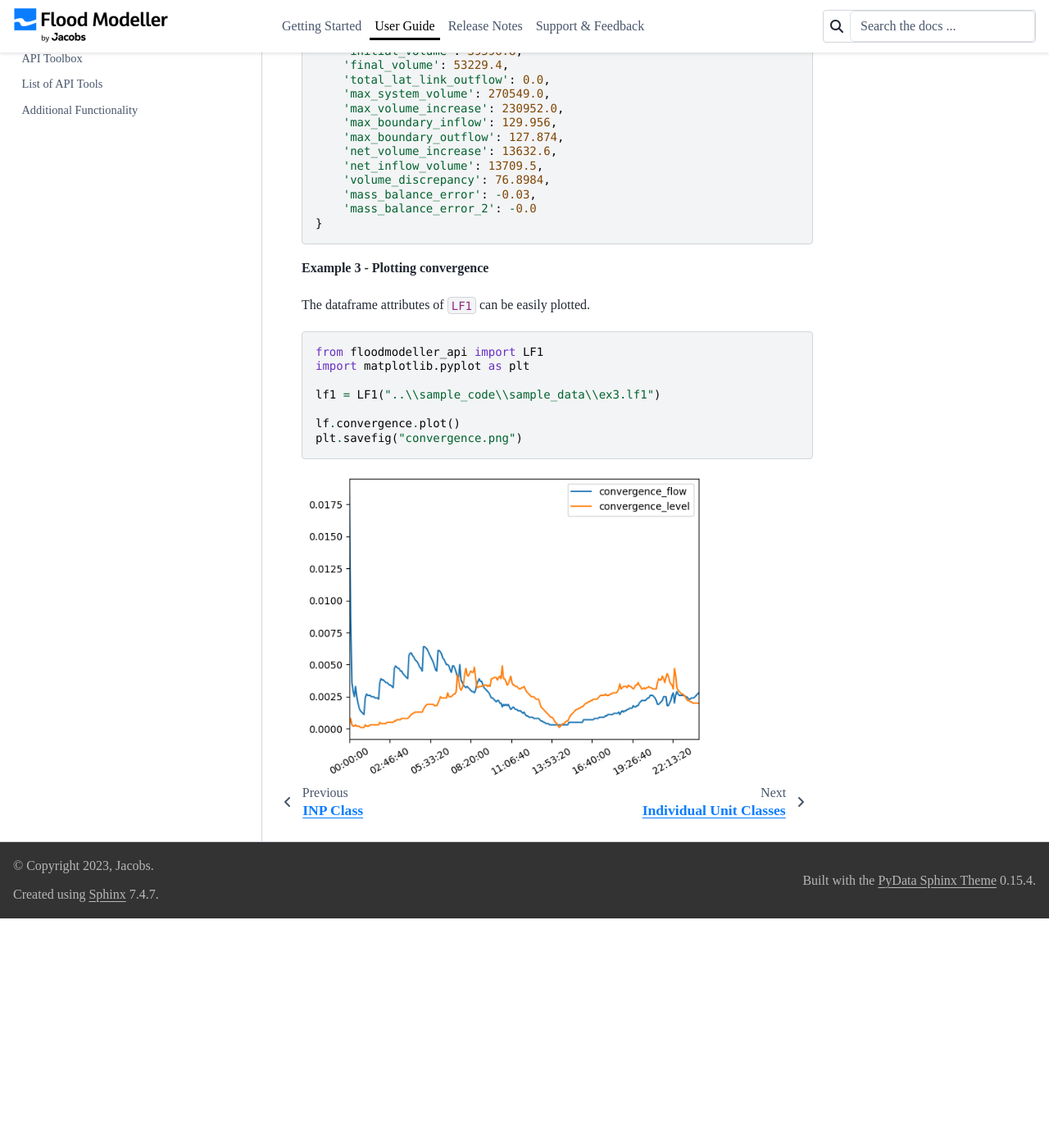
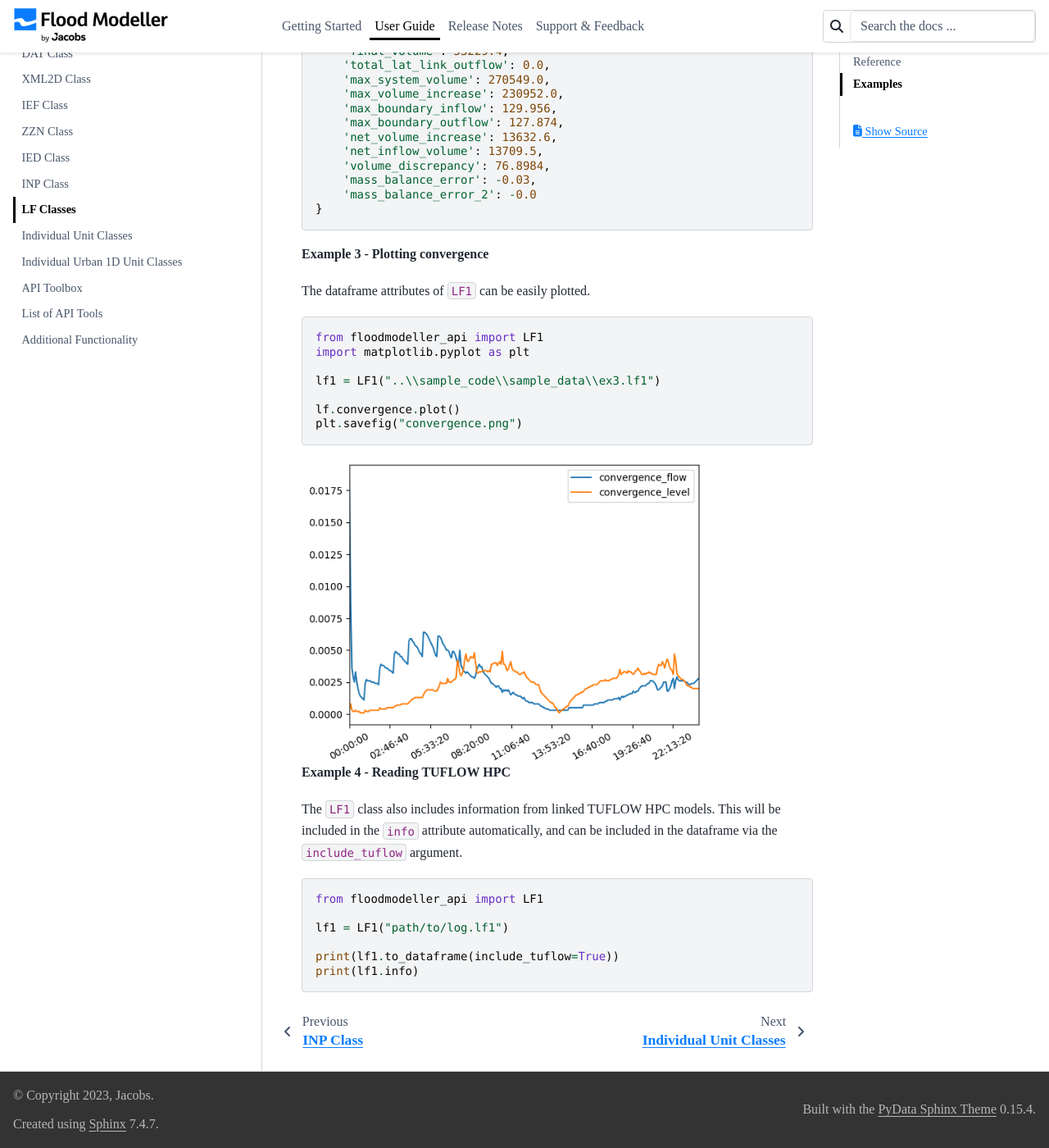
Before and after one commit to People-Places-Solutions/floodmodeller-api, a Sphinx documentation site: the page built from docs/source/user_guide/lf.rst, in a window 1280 px wide and 1400 px high, scrolled down 2488 px. Shown: the whole window at 82% size. Built offline with Sphinx 7.4.7 and the PyData theme 0.15.4, drawn with Linux system fonts in a browser that asks for light colours; some web fonts are replaced; before the commit the page ends 3608 px from its top, so only the background shows below that; some of the changed lines change nothing that is shown; some of the changed text lies outside the part shown.

Commit message:
update docs

```diff
--- a/docs/source/user_guide/lf.rst
+++ b/docs/source/user_guide/lf.rst
@@ -62,19 +62,18 @@
 
 .. code:: python
 
-                     mass_error               timestep         elapsed  tuflow_vol  tuflow_n_wet  tuflow_dt  iter  log(dt)  convergence_flow  convergence_level  inflow  outflow
+                     mass_error               timestep         elapsed  iter  log(dt)  convergence_flow  convergence_level  inflow  outflow
     simulated
-    0 days 00:00:00        0.00 0 days 00:00:18.750000 0 days 00:00:00         NaN           NaN        NaN   6.0      4.6            0.0186             0.0004    3.67     2.58
-    0 days 00:05:00       -0.01 0 days 00:00:37.500000 0 days 00:00:00         NaN           NaN        NaN   5.0      6.2            0.0086             0.0008    3.71     2.69
-    0 days 00:10:00       -0.04 0 days 00:00:37.500000 0 days 00:00:00         NaN           NaN        NaN   3.0      6.2            0.0036             0.0003    3.75     3.04
-    0 days 00:15:00       -0.05        0 days 00:01:15 0 days 00:00:00         NaN           NaN        NaN   3.0      7.8            0.0029             0.0002    3.79     3.32
-    0 days 00:20:00       -0.07        0 days 00:02:30 0 days 00:00:00         NaN           NaN        NaN   3.0      9.4            0.0025             0.0002    3.83     3.50
-    ...                     ...                    ...             ...         ...           ...        ...   ...      ...               ...                ...     ...      ...
-    0 days 23:40:00       -0.05        0 days 00:05:00 0 days 00:00:01         NaN           NaN        NaN   3.0     11.0            0.0024             0.0020   22.06    24.25
-    0 days 23:45:00       -0.04        0 days 00:05:00 0 days 00:00:01         NaN           NaN        NaN   3.0     11.0            0.0025             0.0020   21.30    23.45
-    0 days 23:50:00       -0.04        0 days 00:05:00 0 days 00:00:01         NaN           NaN        NaN   3.0     11.0            0.0026             0.0020   20.55    22.65
-    0 days 23:55:00       -0.03        0 days 00:05:00 0 days 00:00:01         NaN           NaN        NaN   3.0     11.0            0.0027             0.0020   19.79    21.86
-    1 days 00:00:00       -0.03        0 days 00:05:00 0 days 00:00:01         NaN           NaN        NaN   3.0     11.0            0.0028             0.0020   19.04    21.06
+    0 days 00:00:00        0.00 0 days 00:00:18.750000 0 days 00:00:00   6.0      4.6            0.0186             0.0004    3.67     2.58
+    0 days 00:05:00       -0.01 0 days 00:00:37.500000 0 days 00:00:00   5.0      6.2            0.0086             0.0008    3.71     2.69
+    0 days 00:10:00       -0.04 0 days 00:00:37.500000 0 days 00:00:00   3.0      6.2            0.0036             0.0003    3.75     3.04
+    0 days 00:15:00       -0.05        0 days 00:01:15 0 days 00:00:00   3.0      7.8            0.0029             0.0002    3.79     3.32
+    0 days 00:20:00       -0.07        0 days 00:02:30 0 days 00:00:00   3.0      9.4            0.0025             0.0002    3.83     3.50
+    ...                     ...                    ...             ...   ...      ...               ...                ...     ...      ...
+    0 days 23:45:00       -0.04        0 days 00:05:00 0 days 00:00:01   3.0     11.0            0.0025             0.0020   21.30    23.45
+    0 days 23:50:00       -0.04        0 days 00:05:00 0 days 00:00:01   3.0     11.0            0.0026             0.0020   20.55    22.65
+    0 days 23:55:00       -0.03        0 days 00:05:00 0 days 00:00:01   3.0     11.0            0.0027             0.0020   19.79    21.86
+    1 days 00:00:00       -0.03        0 days 00:05:00 0 days 00:00:01   3.0     11.0            0.0028             0.0020   19.04    21.06
 
 **Example 2 - Reading log file and printing dictionary**
 
@@ -122,7 +121,6 @@
         'mass_balance_error_2': -0.0
     }
 
-
 **Example 3 - Plotting convergence**
 
 The dataframe attributes of ``LF1`` can be easily plotted.
@@ -139,3 +137,17 @@
 
 .. image:: convergence.png
    :width: 500
+
+**Example 4 - Reading TUFLOW HPC**
+
+The ``LF1`` class also includes information from linked TUFLOW HPC models.
+This will be included in the ``info`` attribute automatically, and can be included in the dataframe via the ``include_tuflow`` argument.
+
+.. code:: python
+
+    from floodmodeller_api import LF1
+
+    lf1 = LF1("path/to/log.lf1")
+
+    print(lf1.to_dataframe(include_tuflow=True))
+    print(lf1.info)
```
